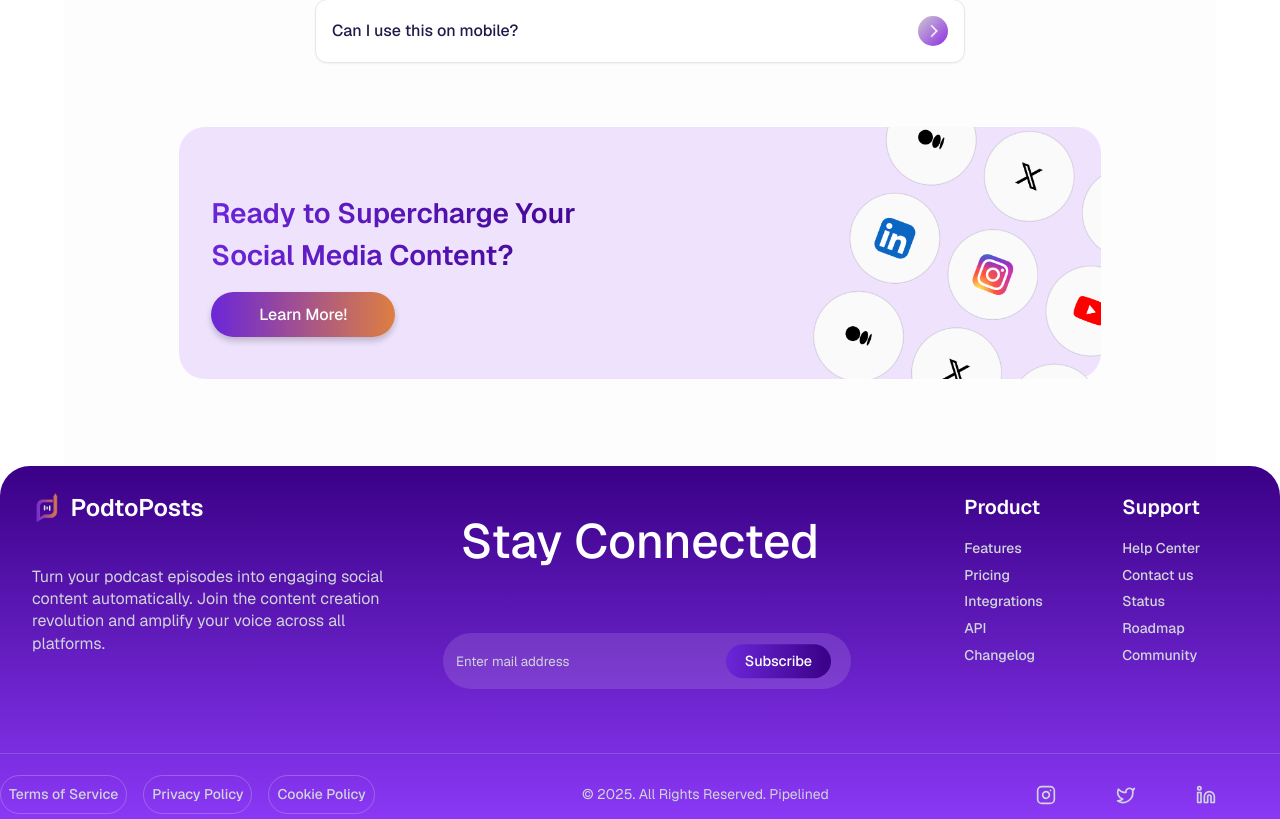
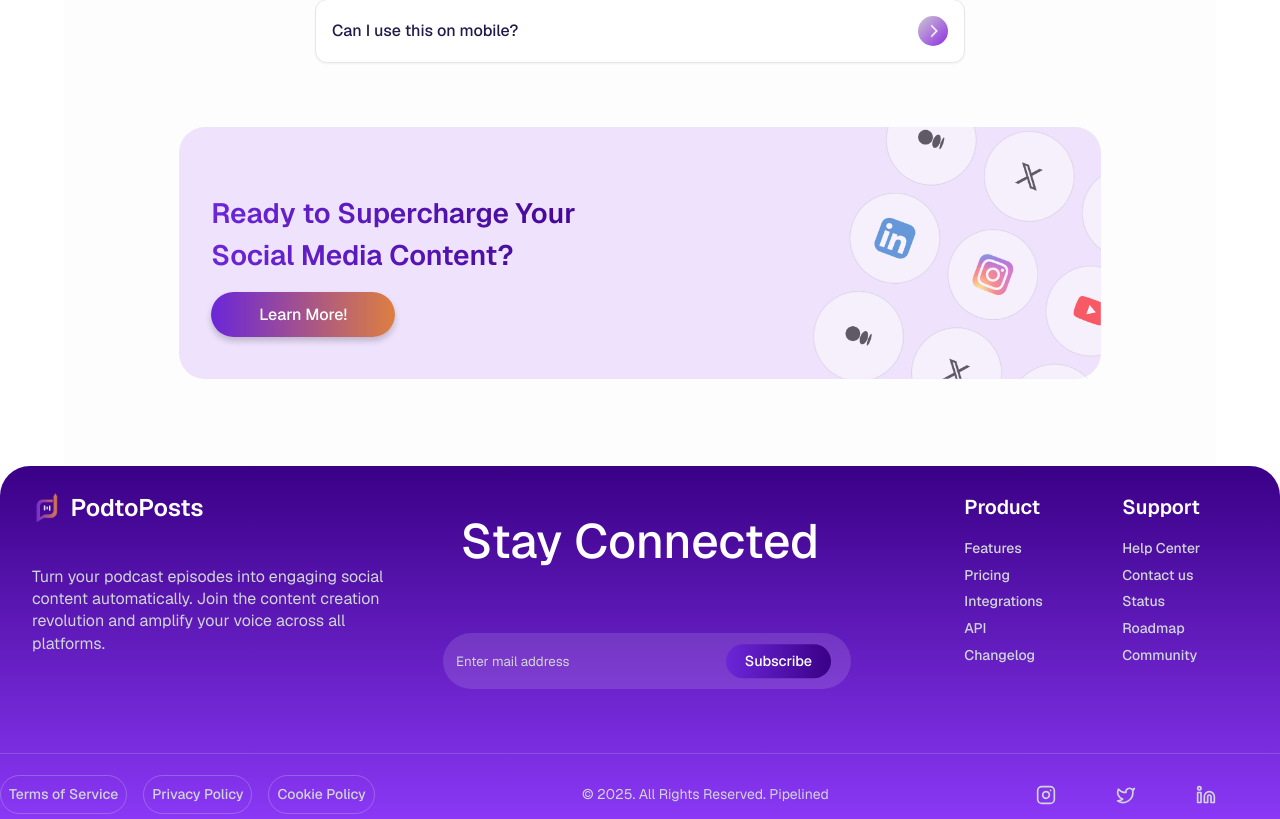
Before and after one commit to botkumar01/pod2posts, a React (Vite) app: page /home in a window 1280 px wide. Shown: the part 4375-5194 px from the top of the page. Built offline with nearby package versions, Linux system fonts and the light colour scheme; a web font is replaced by a local one.

Commit message:
Update SuperchargeSection.tsx animi

```diff
--- a/src/Pages/SuperchargeSection/SuperchargeSection.tsx
+++ b/src/Pages/SuperchargeSection/SuperchargeSection.tsx
@@ -2,6 +2,8 @@
 import "./SuperchargeSection.scss";
 import Button from "../../components/Button.tsx";
 import Social from "../../assets/Social_Media.png"; // replace with actual path
+import { motion } from "framer-motion";
+
 const SuperchargeSection = () => {
   return (
     <div className="supercharge-section">
@@ -15,11 +17,24 @@
         </div>
       </div>
 
-     <div className="supercharge-image">
-  <img src={Social} alt="Social Media Icons" />
-  <div className="fade-overlay"></div>
+   <motion.div
+      className="supercharge-image"
+      initial={{
+        opacity: 0.1,                          // slightly visible at start
+        clipPath: "polygon(0% 55%, 100% 100%, 100% 100%, 0% 100%)" // diagonal mask
+      }}
+      whileInView={{
+        opacity: .6,
+        clipPath: "polygon(0% 0%, 100% 0%, 100% 100%, 0% 100%)" // fully visible
+      }}
+      transition={{ delay: 0.2, duration: 1, ease: "easeOut" }}
+      viewport={{ once: true, amount: 0.2 }}
+    >
+      <img src={Social} alt="Social Media Icons" />
+      <div className="fade-overlay"></div>
+    </motion.div>
 </div>
-    </div>
+    // </div>
   );
 }
 export default SuperchargeSection;
```
